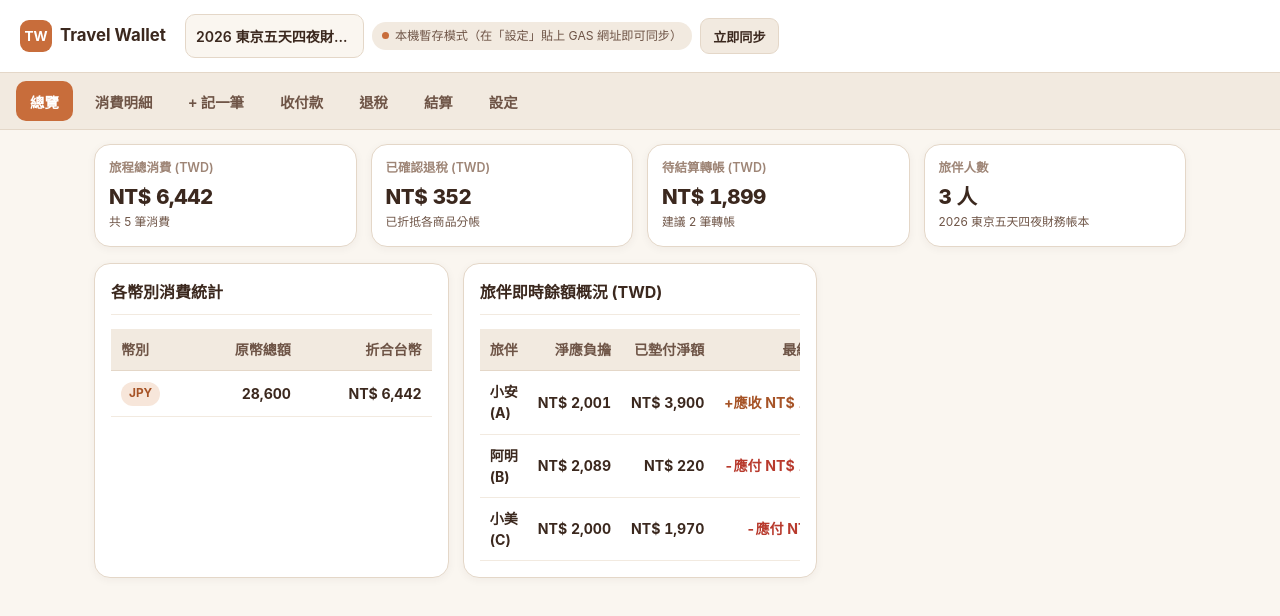
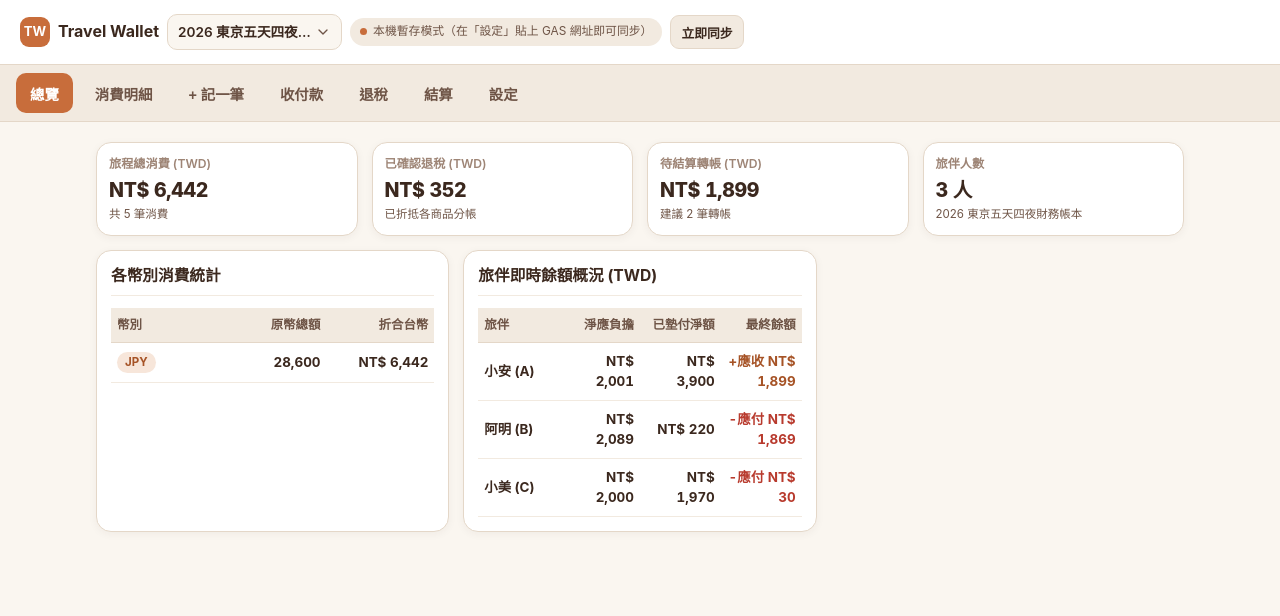
Before and after one commit to coco-yen/travel-wallet, a plain HTML site: page index.html in a window 1280 px wide. Drawn offline with Linux system fonts and the light colour scheme.

Commit message:
Add files via upload

```diff
--- a/css/styles.css
+++ b/css/styles.css
@@ -16,7 +16,7 @@
   --warn-bg: #FDF3E2;
   --shadow-sm: 0 2px 8px rgba(59, 40, 30, 0.05);
   --shadow-nav: 0 -4px 16px rgba(59, 40, 30, 0.08);
-  --radius: 16px;
+  --radius: 15px;
 }
 
 * {
@@ -28,26 +28,28 @@ html, body {
   margin: 0;
   padding: 0;
   width: 100%;
+  max-width: 100vw;
   overflow-x: hidden;
   font-family: -apple-system, BlinkMacSystemFont, "SF Pro Text", "Noto Sans TC", "PingFang TC", sans-serif;
   background: var(--bg-cream);
   color: var(--brown-dark);
-  line-height: 1.5;
+  line-height: 1.45;
   -webkit-text-size-adjust: 100%;
 }
 
 .topbar {
-  background: rgba(255, 255, 255, 0.94);
+  background: rgba(255, 255, 255, 0.95);
   backdrop-filter: blur(12px);
   -webkit-backdrop-filter: blur(12px);
   border-bottom: 1px solid var(--border-sand);
-  padding: calc(10px + env(safe-area-inset-top)) 16px 10px;
+  padding: calc(10px + env(safe-area-inset-top)) 14px 10px;
   position: sticky;
   top: 0;
   z-index: 50;
   display: flex;
   flex-direction: column;
   gap: 8px;
+  width: 100%;
 }
 
 .topbar-row {
@@ -67,21 +69,21 @@ html, body {
 }
 
 .brand-badge {
-  width: 32px;
-  height: 32px;
+  width: 30px;
+  height: 30px;
   flex-shrink: 0;
   border-radius: 9px;
   background: var(--caramel);
   color: #fff;
   font-weight: 700;
-  font-size: 0.85rem;
+  font-size: 0.82rem;
   display: flex;
   align-items: center;
   justify-content: center;
 }
 
 .brand-title {
-  font-size: 1.05rem;
+  font-size: 1rem;
   font-weight: 700;
   white-space: nowrap;
 }
@@ -89,14 +91,15 @@ html, body {
 .trip-selector {
   flex: 1;
   min-width: 0;
-  max-width: 190px;
-  padding: 6px 10px;
+  max-width: 175px;
+  min-height: 36px;
+  padding: 5px 28px 5px 10px;
   border-radius: 10px;
   border: 1px solid var(--border-sand);
-  background: var(--bg-cream);
+  background-color: var(--bg-cream);
   color: var(--brown-dark);
   font-weight: 600;
-  font-size: 0.88rem;
+  font-size: 0.85rem;
   text-overflow: ellipsis;
 }
 
@@ -111,7 +114,7 @@ html, body {
 .sync-pill {
   flex: 1;
   min-width: 0;
-  font-size: 0.76rem;
+  font-size: 0.74rem;
   padding: 5px 10px;
   border-radius: 999px;
   background: var(--bg-beige);
@@ -167,46 +170,52 @@ html, body {
 }
 
 .container {
+  width: 100%;
   max-width: 1120px;
   margin: 0 auto;
-  padding: 14px 14px calc(96px + env(safe-area-inset-bottom));
+  padding: 12px 12px calc(92px + env(safe-area-inset-bottom));
 }
 
-.page-section { display: none; }
+.page-section { display: none; width: 100%; }
 .page-section.active { display: block; }
 
 .kpi-grid {
   display: grid;
   grid-template-columns: repeat(2, minmax(0, 1fr));
   gap: 10px;
-  margin-bottom: 16px;
+  margin-bottom: 14px;
+  width: 100%;
 }
 
 @media (min-width: 768px) {
   .kpi-grid { grid-template-columns: repeat(4, minmax(0, 1fr)); gap: 14px; }
   .topbar { flex-direction: row; padding: 14px 20px; }
   .topbar-row, .sync-bar { width: auto; }
+  .container { padding: 20px 16px 64px; }
 }
 
 .kpi-card {
   background: var(--bg-card);
   border: 1px solid var(--border-sand);
   border-radius: var(--radius);
-  padding: 14px;
+  padding: 12px;
   box-shadow: var(--shadow-sm);
+  min-width: 0;
 }
 
-.kpi-label { font-size: 0.78rem; color: var(--brown-light); font-weight: 600; }
-.kpi-value { font-size: 1.28rem; font-weight: 800; margin: 4px 0 2px; font-variant-numeric: tabular-nums; letter-spacing: -0.3px; }
-.kpi-sub { font-size: 0.74rem; color: var(--brown-mid); }
+.kpi-label { font-size: 0.76rem; color: var(--brown-light); font-weight: 600; }
+.kpi-value { font-size: 1.22rem; font-weight: 800; margin: 3px 0 2px; font-variant-numeric: tabular-nums; letter-spacing: -0.3px; }
+.kpi-sub { font-size: 0.72rem; color: var(--brown-mid); white-space: nowrap; overflow: hidden; text-overflow: ellipsis; }
 
 .card {
   background: var(--bg-card);
   border: 1px solid var(--border-sand);
   border-radius: var(--radius);
-  padding: 16px;
-  margin-bottom: 14px;
+  padding: 14px;
+  margin-bottom: 12px;
   box-shadow: var(--shadow-sm);
+  width: 100%;
+  min-width: 0;
 }
 
 .card-header {
@@ -215,17 +224,18 @@ html, body {
   align-items: center;
   justify-content: space-between;
   gap: 8px;
-  margin-bottom: 14px;
-  padding-bottom: 10px;
+  margin-bottom: 12px;
+  padding-bottom: 8px;
   border-bottom: 1px solid var(--bg-beige);
 }
 
-.card-title { font-size: 1rem; font-weight: 700; margin: 0; }
+.card-title { font-size: 0.98rem; font-weight: 700; margin: 0; }
 
 .form-grid {
   display: grid;
-  grid-template-columns: 1fr;
+  grid-template-columns: minmax(0, 1fr);
   gap: 12px;
+  width: 100%;
 }
 
 @media (min-width: 640px) {
@@ -243,7 +253,7 @@ html, body {
   min-width: 0;
 }
 
-label { font-size: 0.82rem; font-weight: 600; color: var(--brown-mid); }
+label { font-size: 0.8rem; font-weight: 600; color: var(--brown-mid); }
 
 input, select, textarea {
   width: 100%;
@@ -264,7 +274,7 @@ select {
   background-repeat: no-repeat;
   background-position: right 10px center;
   background-size: 16px;
-  padding-right: 32px;
+  padding-right: 30px;
 }
 
 input[type="checkbox"] {
@@ -293,10 +303,10 @@ input:focus, select:focus, textarea:focus {
   justify-content: center;
   gap: 6px;
   min-height: 44px;
-  padding: 10px 16px;
+  padding: 10px 14px;
   border-radius: 11px;
   border: 1px solid transparent;
-  font-size: 0.92rem;
+  font-size: 0.9rem;
   font-weight: 700;
   cursor: pointer;
   touch-action: manipulation;
@@ -309,17 +319,48 @@ input:focus, select:focus, textarea:focus {
 .btn-primary:active { background: var(--caramel-dark); transform: scale(0.99); }
 .btn-secondary { background: var(--bg-beige); color: var(--brown-dark); border-color: var(--border-sand); }
 .btn-danger { background: var(--danger-bg); color: var(--danger); border-color: #F5C6C2; }
-.btn-sm { min-height: 36px; padding: 6px 12px; font-size: 0.82rem; border-radius: 9px; }
+.btn-sm { min-height: 34px; padding: 5px 10px; font-size: 0.8rem; border-radius: 9px; }
 
 .table-wrap { width: 100%; overflow-x: auto; -webkit-overflow-scrolling: touch; }
-table { width: 100%; border-collapse: collapse; font-size: 0.88rem; }
-th { text-align: left; padding: 10px; background: var(--bg-beige); color: var(--brown-mid); font-weight: 700; border-bottom: 1px solid var(--border-sand); white-space: nowrap; }
-td { padding: 10px; border-bottom: 1px solid var(--bg-beige); vertical-align: middle; }
-.num { text-align: right; font-variant-numeric: tabular-nums; font-weight: 700; white-space: nowrap; }
+table { width: 100%; border-collapse: collapse; font-size: 0.84rem; table-layout: fixed; }
+th {
+  text-align: left;
+  padding: 8px 6px;
+  background: var(--bg-beige);
+  color: var(--brown-mid);
+  font-weight: 700;
+  font-size: 0.78rem;
+  border-bottom: 1px solid var(--border-sand);
+}
+td {
+  padding: 9px 6px;
+  border-bottom: 1px solid var(--bg-beige);
+  vertical-align: middle;
+  word-break: break-word;
+}
+.num {
+  text-align: right;
+  font-variant-numeric: tabular-nums;
+  font-weight: 700;
+}
 
-.mobile-expense-card { border: 1px solid var(--border-sand); background: var(--bg-cream); border-radius: 13px; padding: 13px 14px; margin-bottom: 10px; }
+.member-balance-row {
+  display: flex;
+  align-items: center;
+  justify-content: space-between;
+  padding: 10px 0;
+  border-bottom: 1px solid var(--bg-beige);
+  gap: 8px;
+}
+.member-balance-row:last-child { border-bottom: none; }
+.member-balance-left { min-width: 0; flex: 1; }
+.member-balance-name { font-weight: 700; font-size: 0.95rem; color: var(--brown-dark); }
+.member-balance-sub { font-size: 0.75rem; color: var(--brown-mid); margin-top: 2px; font-variant-numeric: tabular-nums; }
+.member-balance-right { text-align: right; flex-shrink: 0; font-variant-numeric: tabular-nums; }
+
+.mobile-expense-card { border: 1px solid var(--border-sand); background: var(--bg-cream); border-radius: 13px; padding: 12px 13px; margin-bottom: 10px; }
 .mobile-expense-top { display: flex; justify-content: space-between; align-items: flex-start; gap: 8px; }
-.mobile-expense-meta { display: flex; flex-wrap: wrap; align-items: center; gap: 6px; margin-top: 6px; font-size: 0.8rem; color: var(--brown-mid); }
+.mobile-expense-meta { display: flex; flex-wrap: wrap; align-items: center; gap: 6px; margin-top: 6px; font-size: 0.78rem; color: var(--brown-mid); }
 .mobile-expense-actions { display: flex; justify-content: flex-end; gap: 8px; margin-top: 10px; padding-top: 8px; border-top: 1px dashed var(--border-sand); }
 
 @media (max-width: 767px) {
@@ -334,7 +375,7 @@ td { padding: 10px; border-bottom: 1px solid var(--bg-beige); vertical-align: mi
     -webkit-backdrop-filter: blur(14px);
     border-top: 1px solid var(--border-sand);
     border-bottom: none;
-    padding: 6px 6px calc(6px + env(safe-area-inset-bottom));
+    padding: 6px 4px calc(6px + env(safe-area-inset-bottom));
     justify-content: space-between;
     gap: 2px;
     box-shadow: var(--shadow-nav);
@@ -342,29 +383,28 @@ td { padding: 10px; border-bottom: 1px solid var(--bg-beige); vertical-align: mi
   .nav-tab {
     flex: 1;
     min-width: 0;
-    padding: 6px 2px;
-    font-size: 0.72rem;
-    border-radius: 9px;
+    padding: 6px 1px;
+    font-size: 0.7rem;
+    border-radius: 8px;
     display: flex;
-    flex-direction: column;
     align-items: center;
     justify-content: center;
-    line-height: 1.25;
+    line-height: 1.2;
     text-align: center;
   }
 }
 
-.badge { display: inline-block; padding: 3px 8px; border-radius: 999px; font-size: 0.74rem; font-weight: 700; background: var(--caramel-soft); color: var(--caramel-dark); }
+.badge { display: inline-block; padding: 2px 8px; border-radius: 999px; font-size: 0.72rem; font-weight: 700; background: var(--caramel-soft); color: var(--caramel-dark); }
 .badge-brown { background: var(--bg-beige); color: var(--brown-dark); }
 .badge-warn { background: var(--warn-bg); color: var(--warn); }
 .badge-danger { background: var(--danger-bg); color: var(--danger); }
 
-.alert-box { padding: 12px 14px; border-radius: 11px; background: var(--warn-bg); border: 1px solid #F0D4A8; color: var(--warn); font-size: 0.85rem; margin-bottom: 12px; }
+.alert-box { padding: 11px 13px; border-radius: 11px; background: var(--warn-bg); border: 1px solid #F0D4A8; color: var(--warn); font-size: 0.84rem; margin-bottom: 12px; }
 .alert-box.danger { background: var(--danger-bg); border-color: #F4C2BD; color: var(--danger); }
-.item-box { border: 1px solid var(--border-sand); background: var(--bg-cream); border-radius: 13px; padding: 13px; margin-bottom: 12px; }
+.item-box { border: 1px solid var(--border-sand); background: var(--bg-cream); border-radius: 13px; padding: 12px; margin-bottom: 12px; }
 
 .member-chips { display: flex; flex-wrap: wrap; gap: 8px; margin-top: 10px; }
-.member-chip { display: inline-flex; align-items: center; gap: 8px; min-height: 40px; padding: 6px 12px; border-radius: 10px; background: #FFF; border: 1px solid var(--border-sand); font-size: 0.88rem; font-weight: 600; }
+.member-chip { display: inline-flex; align-items: center; gap: 8px; min-height: 40px; padding: 6px 12px; border-radius: 10px; background: #FFF; border: 1px solid var(--border-sand); font-size: 0.86rem; font-weight: 600; }
 
 .pos-amt { color: var(--caramel-dark); font-weight: 700; }
 .neg-amt { color: var(--danger); font-weight: 700; }
```
